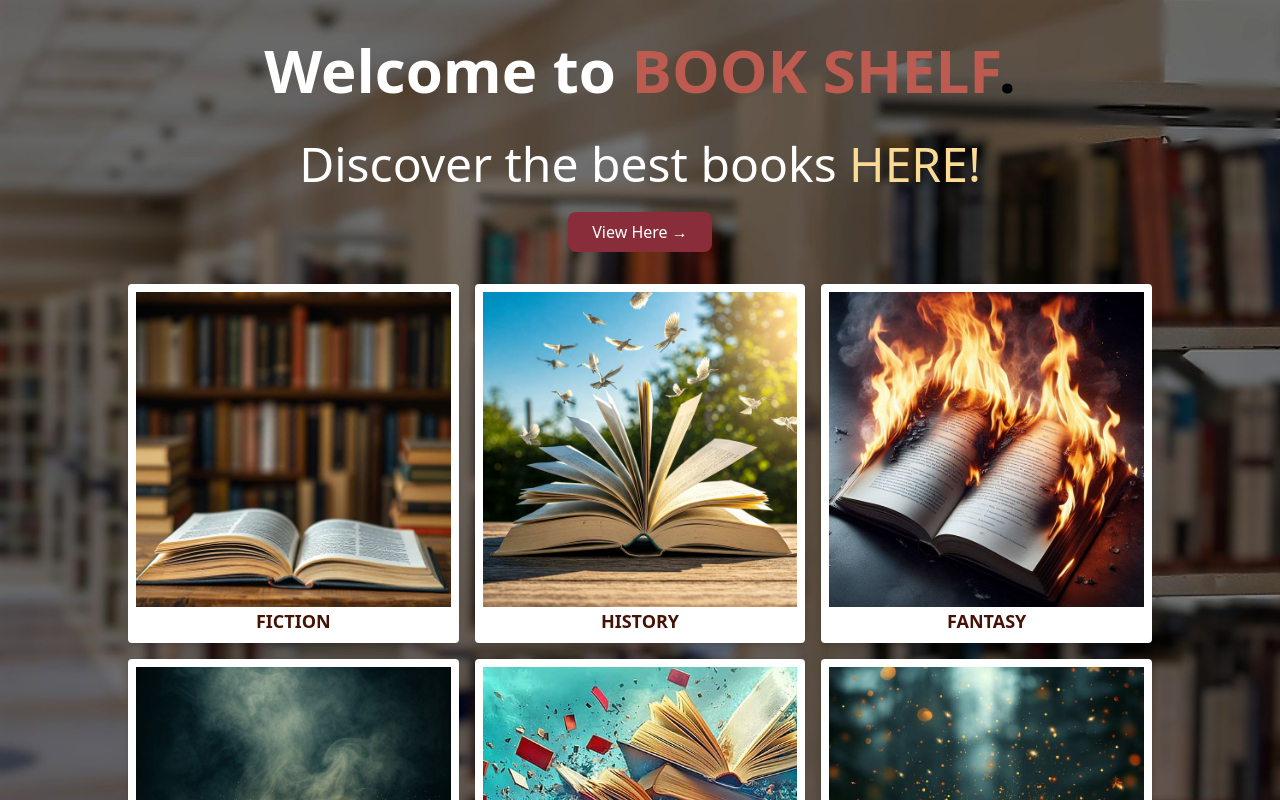
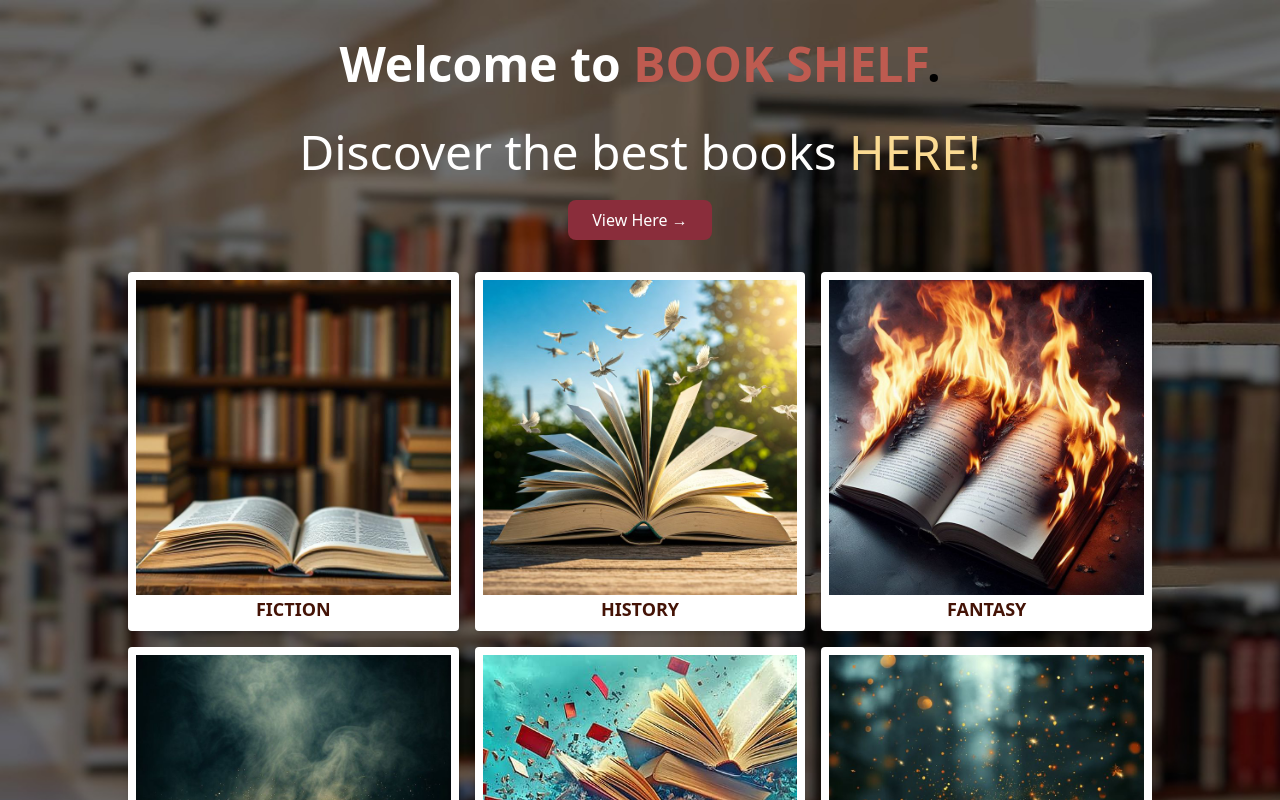
Before and after one commit to Real-Bambi/Library-App, a React (Vite) app: page / in a window 1280 px wide. Shown: the top 800 px of the page. Built offline with nearby package versions, Linux system fonts and the light colour scheme; no server answers.

Commit message:
new update

```diff
--- a/src/pages/Home.jsx
+++ b/src/pages/Home.jsx
@@ -25,14 +25,14 @@ const cards = [
 
     return (
 
-      <div className=' h-full'>
+      <div className=' h-full min-h-screen'>
         {/* <div className="absolute inset-1 bg-gradient-to-r from-black-700 via-black/50 to-black/90 z-2"></div> */}
 
-          <div className="  bg-[url('./assets/images/booklib.jpg'))] bg-cover h-[100vh] md:h-full ">
+          <div className="  bg-[url('./assets/images/booklib.jpg'))] bg-cover h-[100vh] md:h-full sm:bg-top ">
 
 
             <div >
-                <h1 className="font-bold text-center text-6xl pt-10"><span className="text-white">Welcome to</span> <span className="text-[#BE5B50] "> BOOK SHELF</span>.</h1>
+                <h1 className="font-bold text-center text-6xl pt-10 sm:text-5xl"><span className="text-white">Welcome to</span> <span className="text-[#BE5B50] "> BOOK SHELF</span>.</h1>
                 <h2 className='font-medium text-center text-5xl pt-10 text-white'>Discover the best books <span className="text-[#FBDB93]">HERE!</span></h2>
                 {/* <ArrowBigDown className=' flex flex-col size-30 items-center text-red-400 animate-bounce'/> */}
             </div>
```
